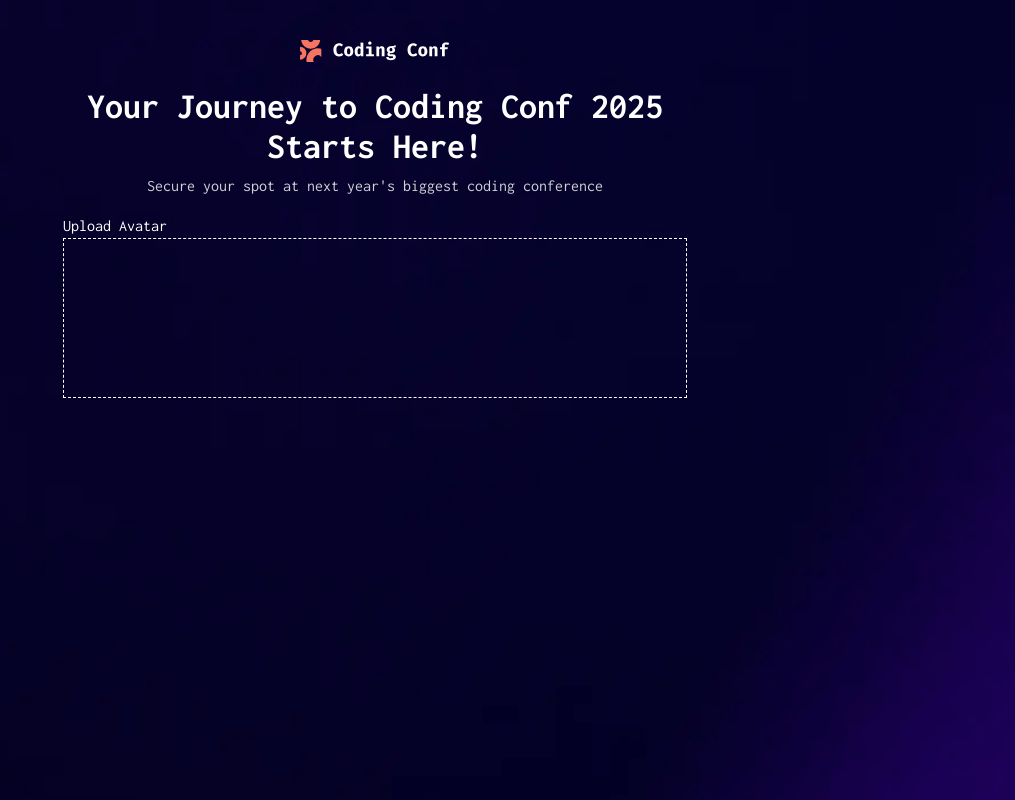
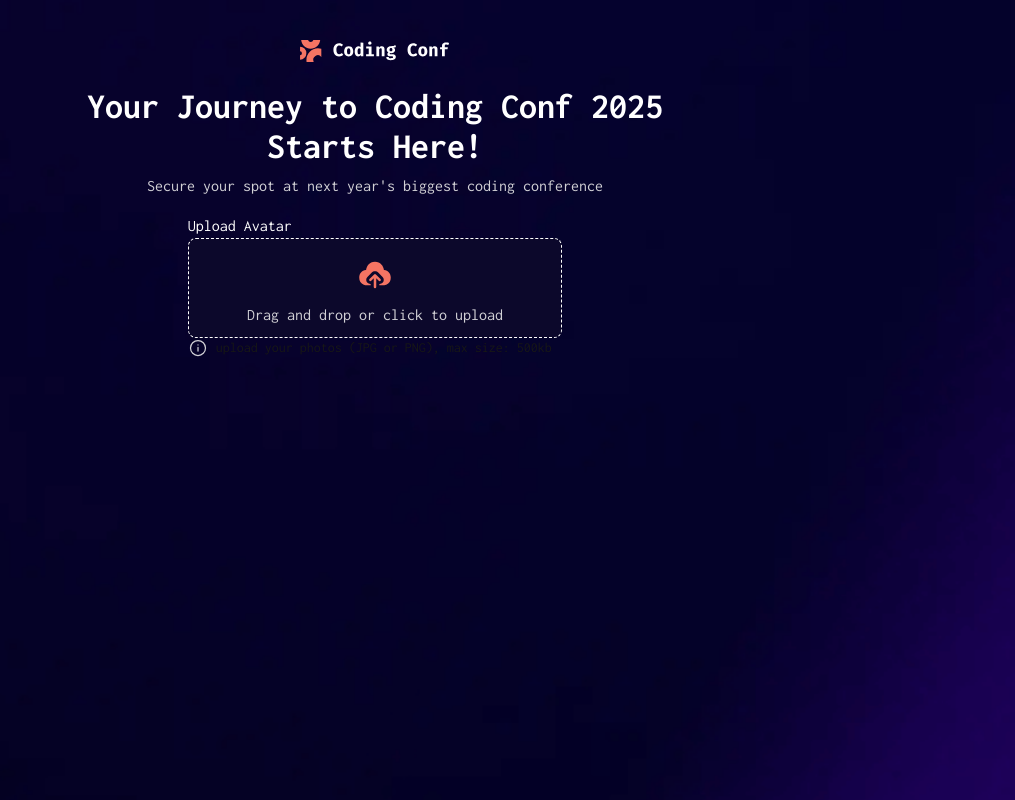
Before and after one commit to stkeys/new-conf-ticket, a Next.js app: page / in a window 1280 px wide. Shown: the whole page, without its empty margins (265-1280 px from the left). Built offline with nearby package versions, Linux system fonts and the light colour scheme.

Commit message:
feat: add more tags

```diff
--- a/src/app/page.tsx
+++ b/src/app/page.tsx
@@ -18,10 +18,29 @@ export default function Home() {
         <h1 className="text-2xl md:text-4xl text-[hsl(0,0%,100%)] font-bold pt-6">Your Journey to Coding Conf 2025 Starts Here!</h1>
         <p className="pt-2 text-[hsl(252,6%,83%)]">Secure your spot at next year's biggest coding conference</p>
       </div>
-      <div className="flex items-start flex-col w-full md:w-[50%] pt-4">
+      <div className="flex items-start flex-col w-full md:w-[30%] pt-4 h-40  mx-auto">
         <p className="text-[hsl(0,0%,100%)] ">Upload Avatar</p>
-        <div className="bg-[hsl(245, 19%, 35%)] h-40 w-full border border-dashed border-white">
-
+        <div className="bg-[hsl(248,70%,10%)] h-40 w-full border border-dashed rounded-lg border-white">
+          <div className="flex items-center justify-center flex-col pt-4">
+            <Image
+              src="/images/icon-upload.svg"
+              alt="Icon Upload"
+              width={40}
+              height={40}
+              className=""
+            />
+            <p className="text-[hsl(252,6%,83%)] pt-2">Drag and drop or click to upload</p>
+          </div>
+        </div>
+        <div className="flex gap-2">
+          <Image
+            src="/images/icon-info.svg"
+            alt="Icon info"
+            width={20}
+            height={20}
+            className=""
+          />
+          <p className="text-sm">upload your photos (JPG or PNG), max size: 500kb</p>
         </div>
       </div>
     </div>
```
